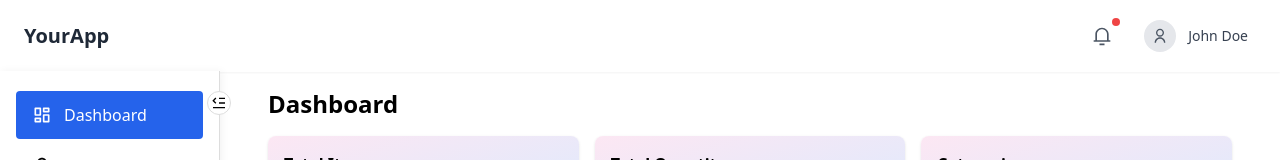
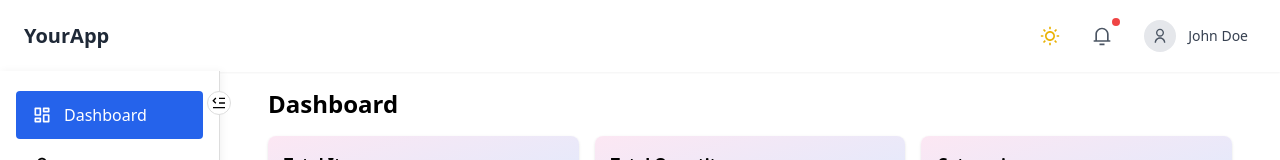
Before and after one commit to Yidnekworku1/dashboard-in-react, a React (Vite) app: page / in a window 1280 px wide. Shown: the top 160 px of the page. Built offline with nearby package versions, Linux system fonts and the light colour scheme.

Commit message:
first commit

```diff
--- a/src/App.css
+++ b/src/App.css
@@ -1,3 +1,42 @@
+/* Night mode styles */
+.night-mode {
+  background: #0a0a0a;
+  color: #b3b3b3;
+  transition: background 0.3s, color 0.3s;
+}
+
+.night-mode .topnav {
+  background: #111;
+  color: #b3b3b3;
+  box-shadow: 0 2px 8px rgba(0, 0, 0, 0.6);
+}
+
+.night-mode .sidebar {
+  background: #181818;
+  color: #b3b3b3;
+  border-right: 1px solid #222;
+}
+
+.night-mode .sidebar-item {
+  color: #b3b3b3;
+}
+
+.night-mode .sidebar-item.active {
+  background: #161d2e;
+  color: #fff;
+}
+
+.night-mode .main-content {
+  background: #0a0a0a;
+  color: #b3b3b3;
+}
+
+.night-mode .sidebar-item:hover {
+  background-color: #4b4a4a;
+  color: #cfcfcf;
+}
+
+
 .sidebar.collapsed~.topnav {
   left: 70px;
 }
--- a/src/components/TopNav.tsx
+++ b/src/components/TopNav.tsx
@@ -1,12 +1,22 @@
 import { useState } from 'react';
 import { Link } from 'react-router-dom';
-import { RiUserLine, RiLogoutBoxLine, RiSettings4Line, RiNotification3Line } from 'react-icons/ri';
+import { RiUserLine, RiLogoutBoxLine, RiSettings4Line, RiNotification3Line, RiSunLine, RiContrast2Line } from 'react-icons/ri';
 
 const TopNav = () => {
   const [isProfileOpen, setIsProfileOpen] = useState(false);
+  const [theme, setTheme] = useState<'light' | 'night'>('light');
+
+  // Update body class on theme change
+  // Toggle theme: light <-> night
+  const handleThemeToggle = () => {
+    const nextTheme: 'light' | 'night' = theme === 'light' ? 'night' : 'light';
+    setTheme(nextTheme);
+    document.body.classList.remove('night-mode');
+    if (nextTheme === 'night') document.body.classList.add('night-mode');
+  };
 
   return (
-    <nav className="bg-white shadow-sm px-6 py-3 flex justify-between items-center fixed w-full top-0 z-50" >
+    <nav className={`topnav shadow-sm px-6 py-3 flex justify-between items-center fixed w-full top-0 z-50`}>
       {/* Left side - Brand/Logo */}
       <div className="flex items-center">
         <Link to="/" className="text-xl font-bold text-gray-800">
@@ -16,6 +26,15 @@ const TopNav = () => {
 
       {/* Right side - Navigation Items */}
       <div className="flex items-center space-x-4">
+        {/* Theme Toggle Icon */}
+        <button
+          className="p-2 rounded-full hover:bg-gray-100 transition-colors"
+          onClick={handleThemeToggle}
+          title={theme === 'light' ? 'Switch to Night Mode' : 'Switch to Light Mode'}
+        >
+          {theme === 'light' && <RiSunLine className="text-xl text-yellow-500" />}
+          {theme === 'night' && <RiContrast2Line className="text-xl text-gray-700" />}
+        </button>
         {/* Notifications */}
         <button className="p-2 hover:bg-gray-100 rounded-full relative">
           <RiNotification3Line className="text-gray-600 text-xl" />
```
